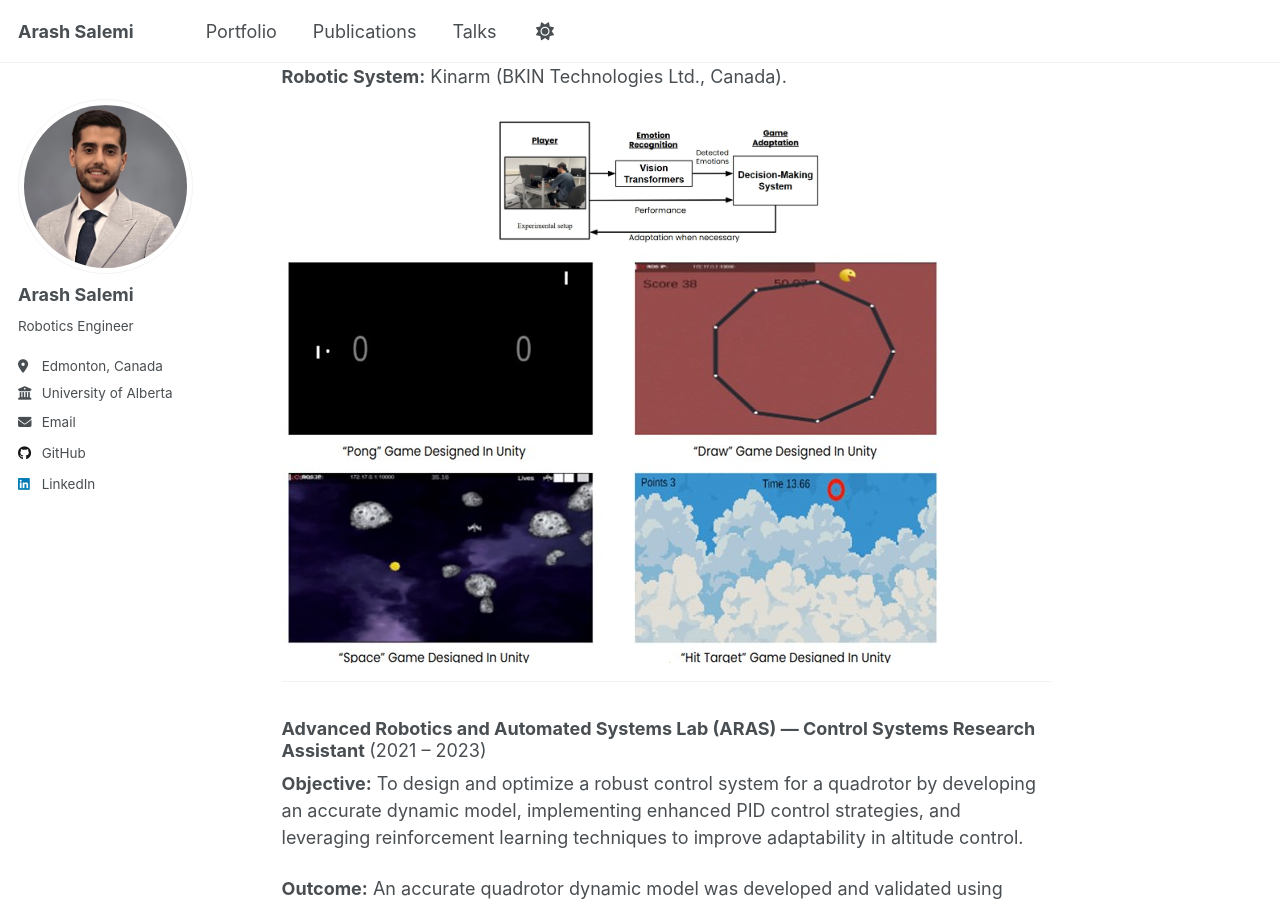
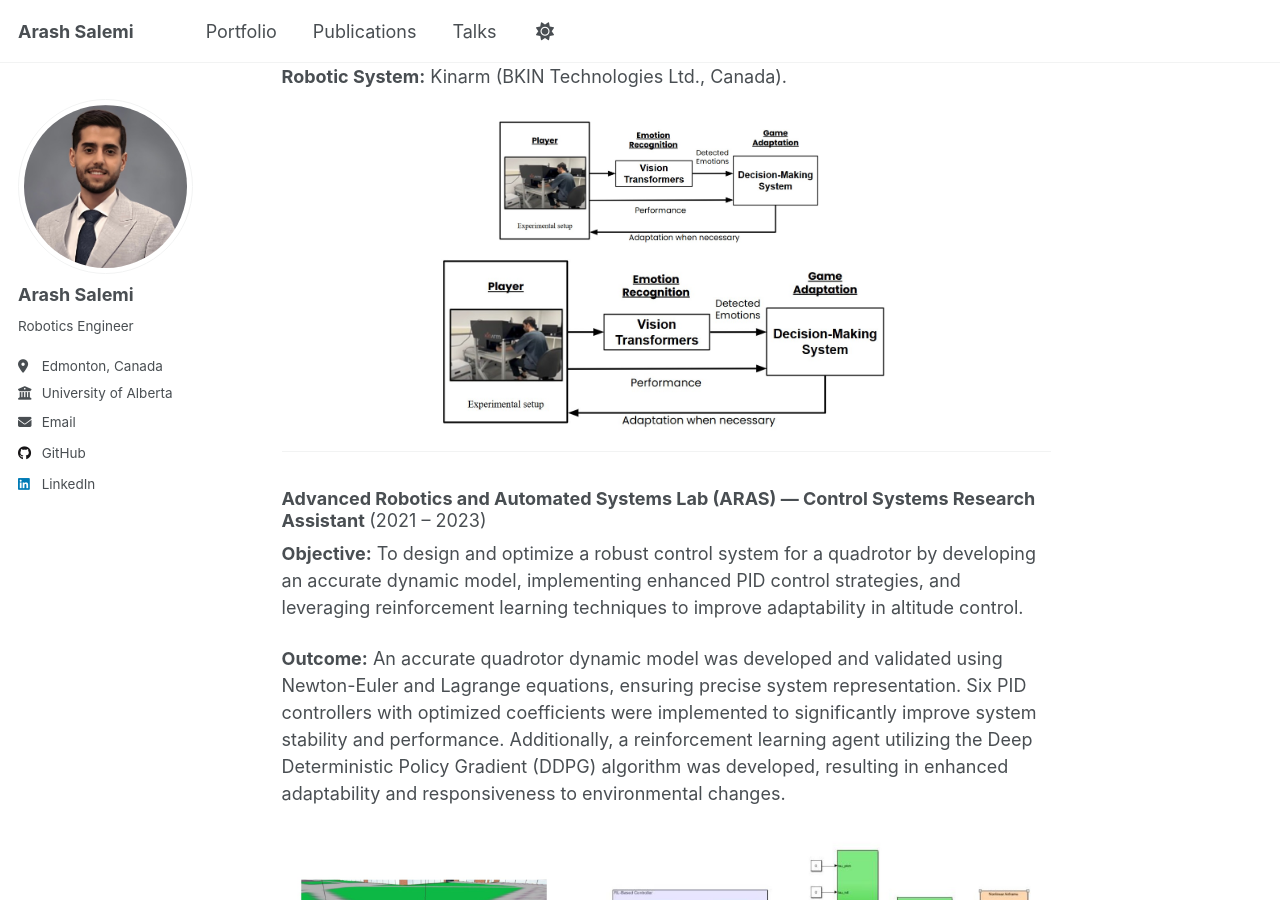
Before and after one commit to arash-salemi/arash-salemi.github.io, a Jekyll site: the page built from _pages/portfolio.md, in a window 1280 px wide and 900 px high, scrolled down 2716 px. Built offline with Jekyll 4.4.1, drawn with Linux system fonts in a browser that asks for light colours; a script that is not in the unit is left out.

Commit message:
Update portfolio.md

```diff
--- a/_pages/portfolio.md
+++ b/_pages/portfolio.md
@@ -61,8 +61,8 @@ With over four years of experience, I integrate system identification, optimizat
     <img src="/images/portfolio/ncbl3.jpg" alt="NCBL architecture diagram">
   </div>
 
-  <div class="img-grid two">
-    <div class="frame"><img src="/images/portfolio/ncbl2.jpg" alt="NCBL Unity games"></div>
+  <div class="frame" style="width:60%; margin:0 auto;">
+    <img src="/images/portfolio/ncbl1.jpg" alt="NCBL architecture diagram">
   </div>
 </section>
 
```
